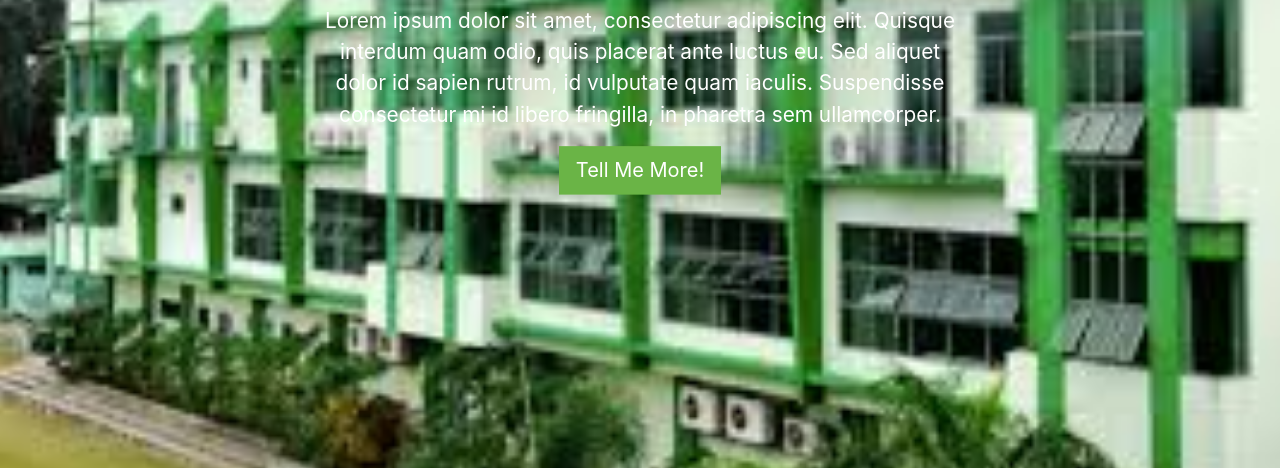
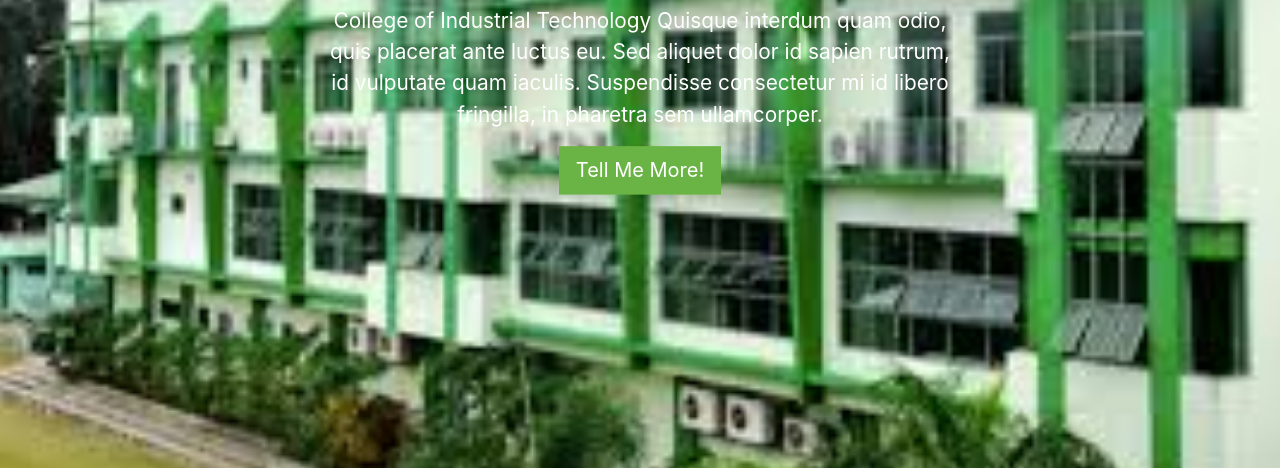
Before and after one commit to geenver/citalumnitracer, a plain HTML site: page index.html in a window 1280 px wide. Shown: the part 332-800 px from the top of the page. Drawn offline with nearby package versions, Linux system fonts and the light colour scheme.

Commit message:
re-editing

```diff
--- a/index.html
+++ b/index.html
@@ -3,7 +3,7 @@
 
 <head>
 
-    <title>Bootstrap Tutorial Sample</title>
+    <title>First_Website</title>
     <meta charset="UTF-8">
     <meta name="viewport" content="width=device-width, initial-scale=1">
     <link rel="stylesheet" type="text/css" href="main.css">
@@ -49,7 +49,7 @@
     <header class="page-header header container-fluid">
         <div class="description">
             <h1>S L S U</h1>
-            <p>Lorem ipsum dolor sit amet, consectetur adipiscing elit. Quisque interdum quam odio, quis placerat ante
+            <p>College of Industrial Technology Quisque interdum quam odio, quis placerat ante
                 luctus eu. Sed aliquet dolor id sapien rutrum, id vulputate quam iaculis. Suspendisse consectetur mi id
                 libero fringilla, in pharetra sem ullamcorper.</p>
             <button class="btn btn-outline-secondary btn-lg">Tell Me More!</button>
```
